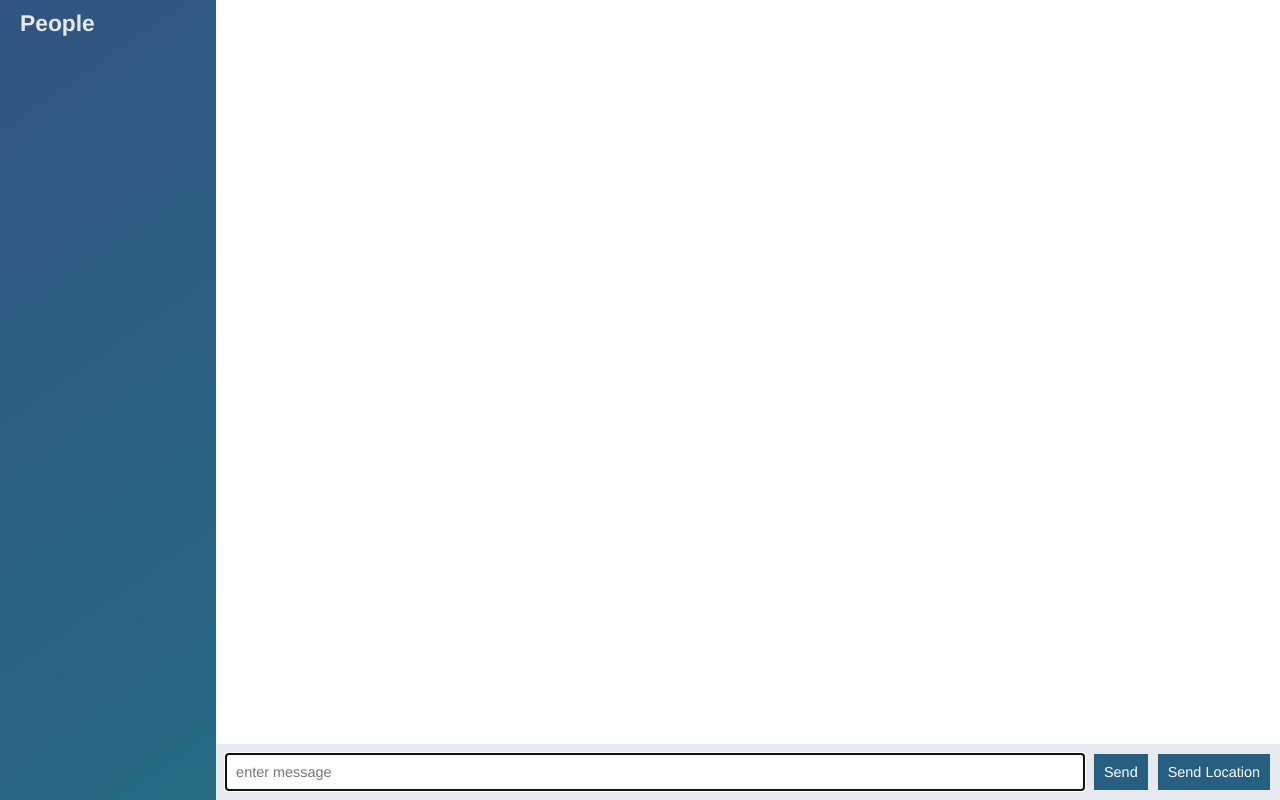
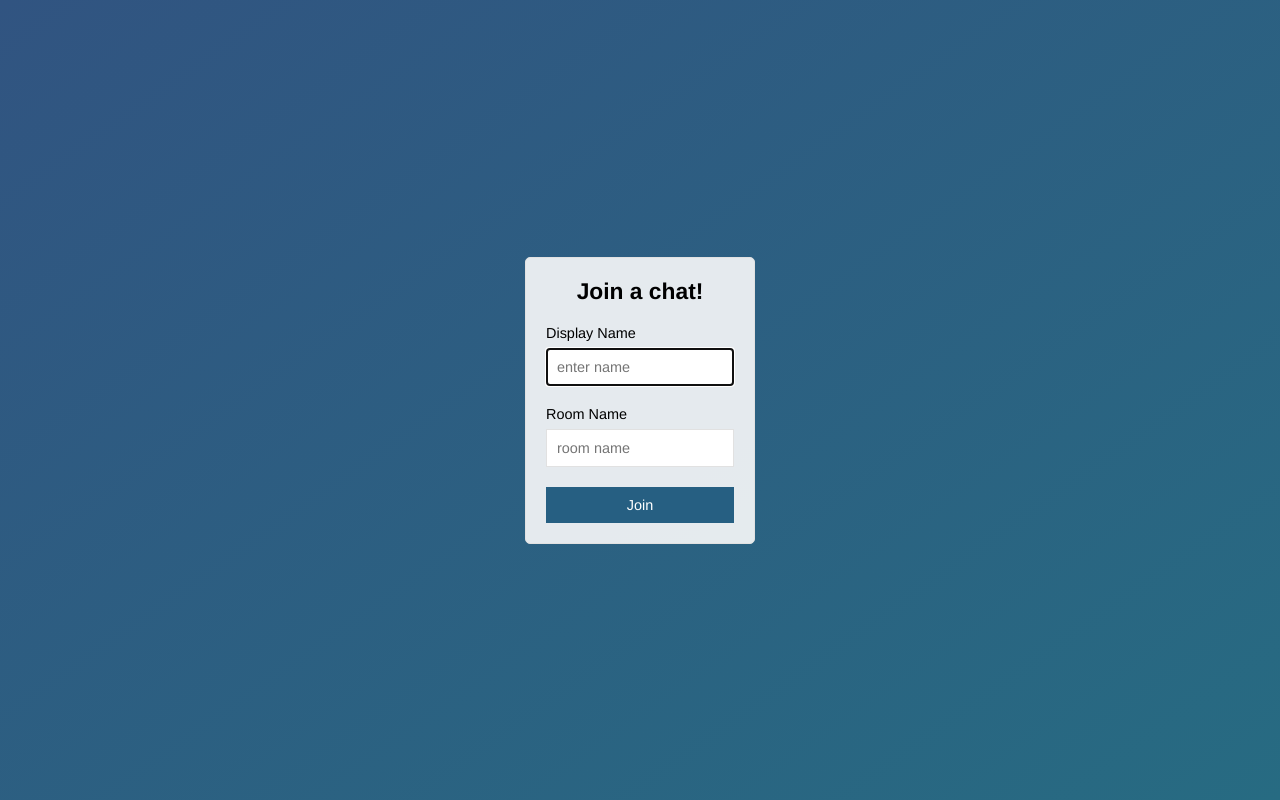
Before and after one commit to jassiJP/node-chat-app, a website: page public/index.html in a window 1280 px wide. Drawn offline with nearby package versions, Linux system fonts and the light colour scheme; no server answers.

Commit message:
create a join page

```diff
--- a/public/index.html
+++ b/public/index.html
@@ -2,59 +2,28 @@
 <html>
     <head>
         <meta charset="utf-8">
+        <meta name="viewport" content="width=device-width, intial-scale=1, user-scalable=no">
+        <title>login | ChatApp</title>
         <link rel="stylesheet" href="/css/styles.css">
     </head>
-
-    <body class="chat">
-        <div class="chat__sidebar">
-            <h3>People</h3>
-            <div id="users"></div>
+    <body class="centered-form">
+        <div class="centered-form__form">
+            <form action="/chat.html">
+                <div class="form-field">
+                    <h3>Join a chat!</h3>
+                </div>
+                <div class="form-field">
+                    <label for="">Display Name</label>
+                    <input name="name" autofocus type="text" placeholder="enter name">
+                </div>
+                <div class="form-field">
+                    <label for="">Room Name</label>
+                    <input name="room" type="text" placeholder="room name">
+                </div>
+                <div class="form-field">
+                    <button type="submit">Join</button>
+                </div>
+            </form>
         </div>
-
-        <div class="chat__main">
-            <ol id="messages" class="chat__messages"></ol>
-
-            <div class="chat__footer">
-                <form id="message-form">
-                    <input name="message" placeholder="enter message" type="text" autofocus autocomplete="off">
-                    <button>Send</button>
-                </form>
-
-                <button id="send-location">Send Location</button>
-            </div>
-
-        </div>
-
-        <script id="message-template" type="text/template">
-            <li class="message">
-                <div class="message__title">
-                    <h4>{{from}}</h4>
-                    <span>{{createdAt}}</span>
-                </div>
-                <div class="message__body">
-                    <p>{{text}}</p>
-                </div>
-            </li>
-        </script>
-
-        <script id="location-message-template" type="text/template">
-            <li class="message">
-                <div class="message__title">
-                    <h4>{{from}}</h4>
-                    <span>{{createdAt}}</span>
-                </div>
-                <div class="message__body">
-                    <p>
-                        <a href="{{url}}" target="_blank">My Current Location</a>
-                    </p>
-                </div>
-            </li>
-        </script>
-
-        <script src="/socket.io/socket.io.js"></script>
-        <script src="/js/libs/jquery.min.js"></script>
-        <script src="/js/libs/moment.js"></script>
-        <script src="/js/libs/mustache.js"></script>
-        <script src="/js/index.js"></script>
     </body>
 </html>
```
Also changed, not shown: public/chat.html (added, +62 -0 lines), public/js/chat.js (renamed from public/js/index.js).
